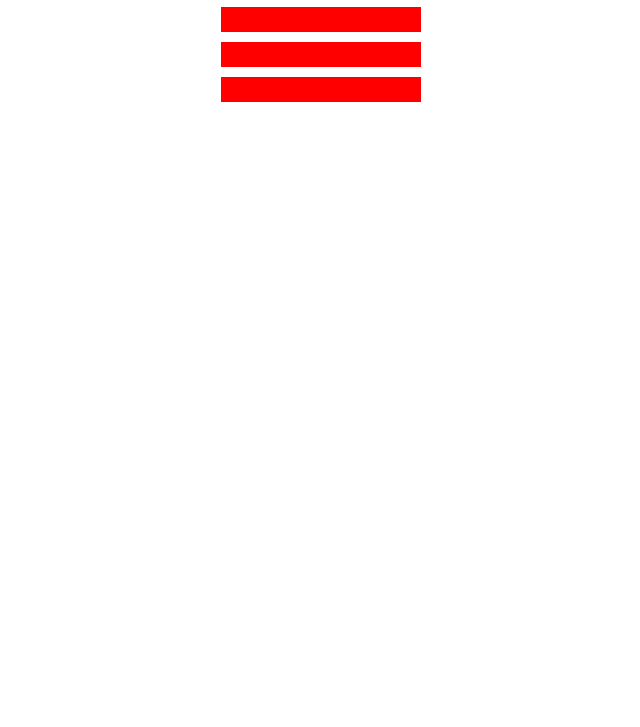
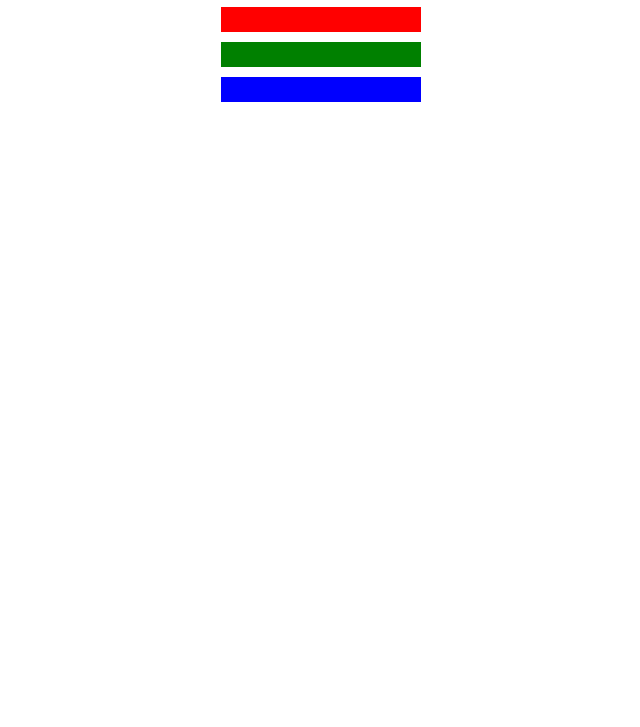
Before and after one commit to Settc/ColoredMarkers, a plain HTML site: page index.html in a window 1280 px wide. Shown: the part 73-800 px from the top of the page, without its empty margins (319-959 px from the left). Drawn offline with Linux system fonts and the light colour scheme.

Commit message:
Add different colors to markers using unique classes for each marker

```diff
--- a/index.html
+++ b/index.html
@@ -10,9 +10,9 @@
 <body>
     <h1>CSS Colored Markers</h1>
     <div class="container">
-        <div class="marker"></div>
-        <div class="marker"></div>
-        <div class="marker"></div>
+        <div class="marker one"></div>
+        <div class="marker two "></div>
+        <div class="marker three"></div>
     </div>
 </body>
 </html>
--- a/style.css
+++ b/style.css
@@ -3,9 +3,17 @@ h1 {
 }
 
 .marker {
-    background-color: red;
     height: 25px;
     width: 200px;
     margin: 10px auto;
 
 }
+.one {
+    background-color: red;
+}
+.two {
+    background-color: green;
+}
+.three {
+    background-color: blue;
+}
```
